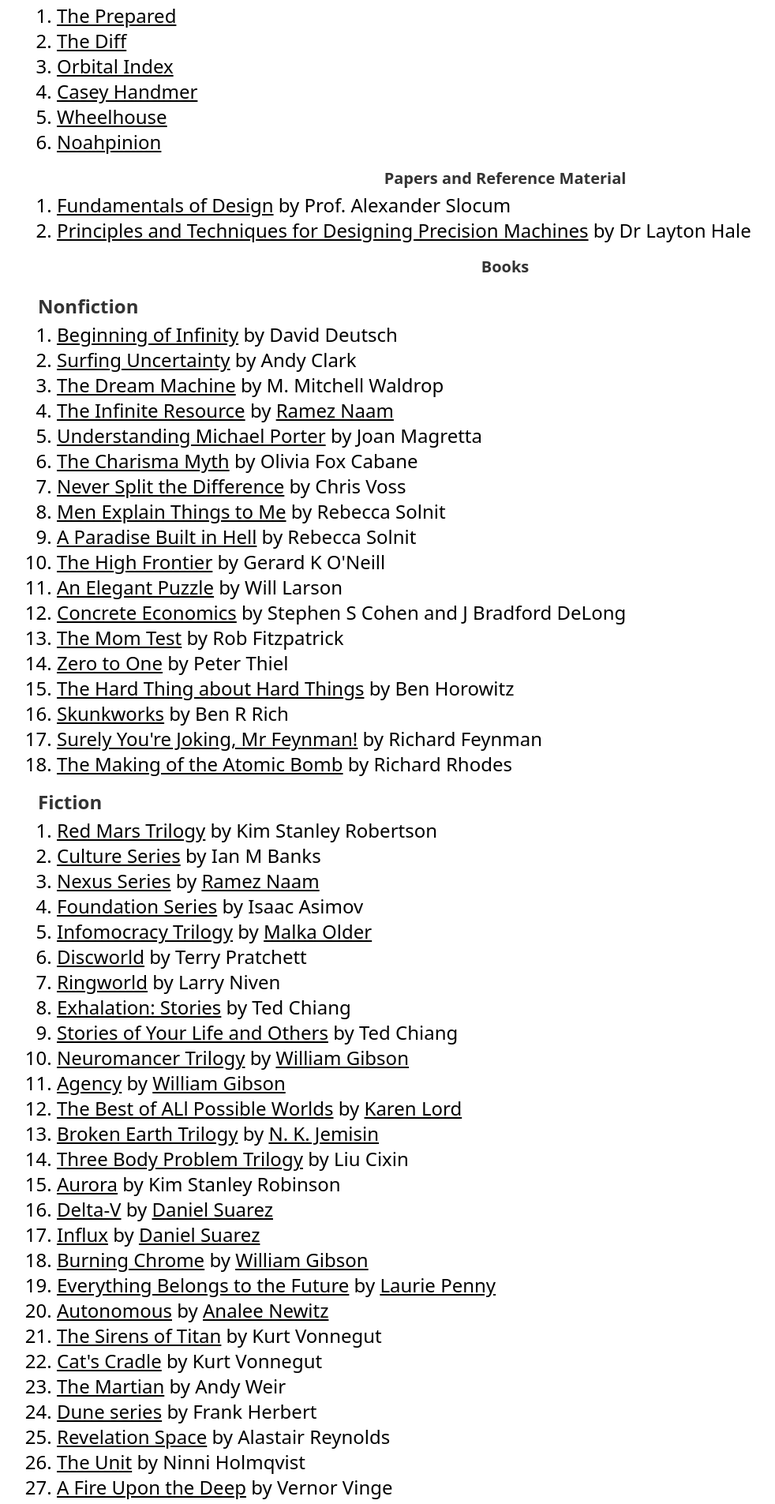
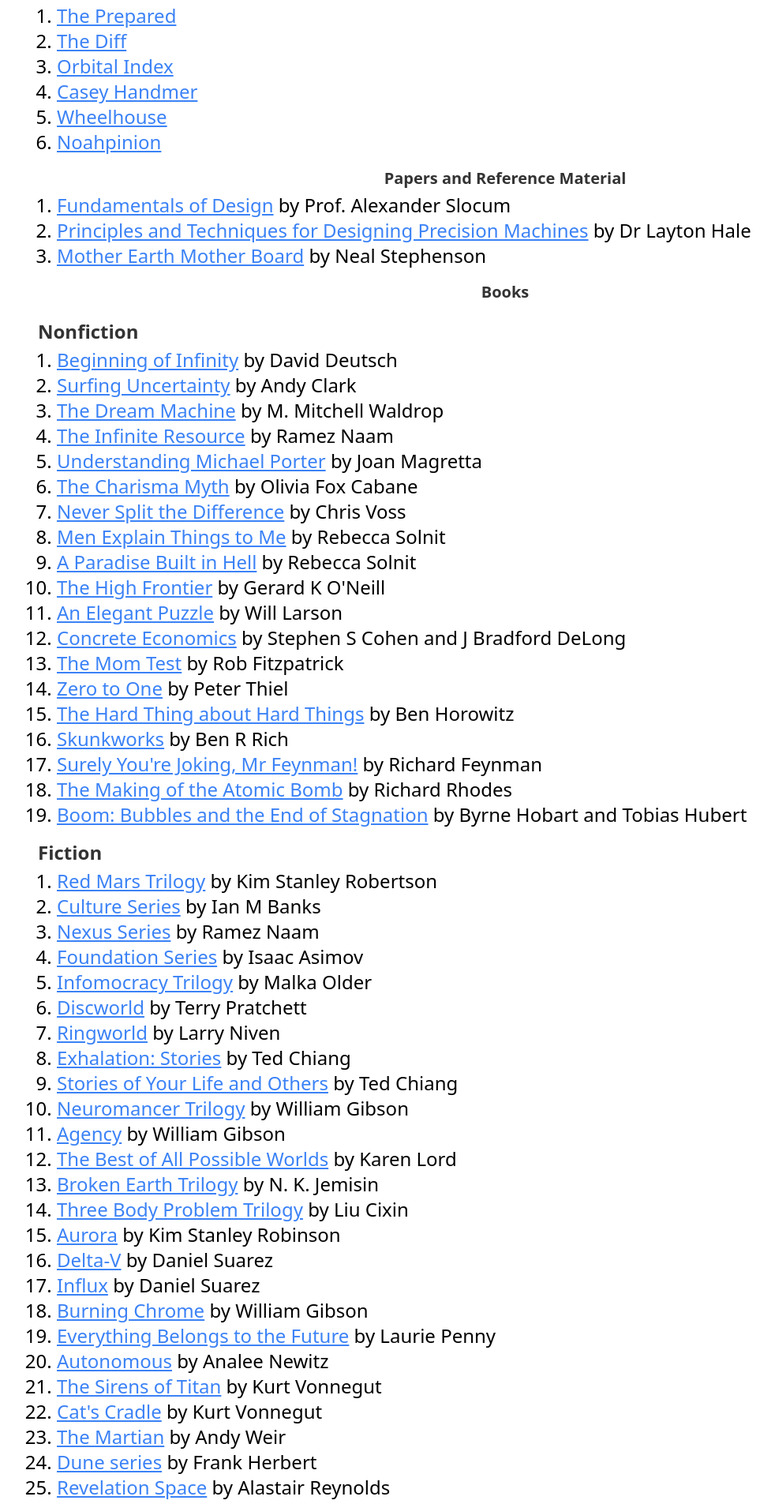
Before and after one commit to nick-parker/nickparkerco, a Next.js app: page /info-diet in a window 1280 px wide. Shown: the part 444-2349 px from the top of the page at 79% size, without its empty margins (0-982 px from the left). Built offline with nearby package versions, Linux system fonts and the light colour scheme.

Commit message:
Fix nav, refactor and expand info-diet, sort exciting tech by date

```diff
--- a/components/nav.js
+++ b/components/nav.js
@@ -8,7 +8,7 @@
 
 export default function Nav() {
   return (
-    <nav className="container mx-auto px-4">
+    <nav className="px-4">
       <div className="flex justify-between items-center p-4 md:text-xl lg:text-2xl">
         <Link href="/">
           Home
--- a/pages/exciting/archimedes-drive.mdx
+++ b/pages/exciting/archimedes-drive.mdx
@@ -1,8 +1,8 @@
 export const metadata = {
     title: "Archimedes Drive",
     date: "2020-06-10",
-    lede: "",
-    thumb: "/images/archimedes.webp",
+    lede: "Gearless gearboxes",
+    thumb: "",
     hidden: false
 }
 
--- a/pages/info-diet.js
+++ b/pages/info-diet.js
@@ -1,6 +1,16 @@
 import BasicPage from '../components/basic-page'
 import Head from 'next/head'
 
+function BookListItem({ href, title, author }) {
+  return (
+    <li>
+      <a href={href} className="text-blue-500 hover:underline">
+        {title}
+      </a>
+      {author && ` by ${author}`}
+    </li>
+  );
+}
 
 export default function InfoDiet() {
   return (
@@ -18,69 +28,78 @@
         are under-rated.
         <h2 className="section-header">Blogs and Newsletters</h2>
         <ul>
-            <li><a href="https://theprepared.org/">The Prepared</a></li>
-            <li><a href="https://diff.substack.com/">The Diff</a></li>
-            <li><a href="https://orbitalindex.com/">Orbital Index</a></li>
-            <li><a href="http://www.caseyhandmer.com/">Casey Handmer</a></li>
-            <li><a href="https://wheelhouse.substack.com/">Wheelhouse</a></li>
-            <li><a href="https://noahpinion.substack.com/">Noahpinion</a></li>
+          <BookListItem href="https://theprepared.org/" title="The Prepared" />
+          <BookListItem href="https://diff.substack.com/" title="The Diff" />
+          <BookListItem href="https://orbitalindex.com/" title="Orbital Index" />
+          <BookListItem href="http://www.caseyhandmer.com/" title="Casey Handmer" />
+          <BookListItem href="https://wheelhouse.substack.com/" title="Wheelhouse" />
+          <BookListItem href="https://noahpinion.substack.com/" title="Noahpinion" />
        </ul>
         <h2 className="section-header">Papers and Reference Material</h2>
         <ul>
-            <li><a href="https://web.mit.edu/2.75/fundamentals/FUNdaMENTALS.html" >Fundamentals of Design</a> by Prof. Alexander Slocum</li>
-            <li><a href="https://dspace.mit.edu/handle/1721.1/9414">Principles and Techniques for Designing Precision Machines</a> by Dr Layton Hale</li>
+          <BookListItem href="https://web.mit.edu/2.75/fundamentals/FUNdaMENTALS.html" title="Fundamentals of Design" author="Prof. Alexander Slocum" />
+          <BookListItem href="https://dspace.mit.edu/handle/1721.1/9414" title="Principles and Techniques for Designing Precision Machines" author="Dr Layton Hale" />
+          <BookListItem href="https://www.wired.com/1996/12/ffglass/" title="Mother Earth Mother Board" author="Neal Stephenson" />
         </ul>
         <h2 className="section-header">Books</h2>
         <h3 className="section-header sm:text-xl md:text-2xl">Nonfiction</h3>
         <ul>
-            <li><a href="https://www.amazon.com/Beginning-Infinity-Explanations-Transform-World/dp/0143121359">Beginning of Infinity</a> by David Deutsch</li>
-            <li><a href="https://www.amazon.com/Surfing-Uncertainty-Prediction-Action-Embodied/dp/0190217014">Surfing Uncertainty</a> by Andy Clark</li>
-            <li><a href="https://www.amazon.com/Dream-Machine-M-Mitchell-Waldrop/dp/1732265119">The Dream Machine</a> by M. Mitchell Waldrop</li>
-            <li><a href="https://www.amazon.com/Infinite-Resource-Power-Finite-Planet/dp/161168255X">The Infinite Resource</a> by <a href="https://twitter.com/ramez">Ramez Naam</a></li>
-            <li><a href="https://www.amazon.com/Understanding-Michael-Porter-Essential-Competition-ebook/dp/B005OVTMAY">Understanding Michael Porter</a> by Joan Magretta</li>
-            <li><a href="https://www.amazon.com/Charisma-Myth-Science-Personal-Magnetism-ebook/dp/B005GSZZ24">The Charisma Myth</a> by Olivia Fox Cabane</li>
-            <li><a href="https://www.amazon.com/Never-Split-Difference-Negotiating-Depended-ebook/dp/B014DUR7L2">Never Split the Difference</a> by Chris Voss</li>
-            <li><a href="https://www.amazon.com/Men-Explain-Things-Rebecca-Solnit-ebook/dp/B00IWGQ8PU">Men Explain Things to Me</a> by Rebecca Solnit</li>
-            <li><a href="https://www.amazon.com/Paradise-Built-Hell-Extraordinary-Communities-ebook/dp/B003XQEVLM">A Paradise Built in Hell</a> by Rebecca Solnit</li>
-            <li><a href="https://www.amazon.com/High-Frontier-Human-Colonies-Space/dp/1686872720">The High Frontier</a> by Gerard K O'Neill</li>
-            <li><a href="https://www.amazon.com/Elegant-Puzzle-Systems-Engineering-Management-ebook/dp/B07QYCHJ7V">An Elegant Puzzle</a> by Will Larson</li>
-            <li><a href="https://www.amazon.com/Concrete-Economics-Hamilton-Approach-Economic/dp/1422189813">Concrete Economics</a> by Stephen S Cohen and J Bradford DeLong</li>
-            <li><a href="https://www.amazon.com/Mom-Test-customers-business-everyone-ebook/dp/B01H4G2J1U">The Mom Test</a> by Rob Fitzpatrick</li>
-            <li><a href="https://www.amazon.com/Zero-One-Notes-Startups-Future-ebook/dp/B00J6YBOFQ">Zero to One</a> by Peter Thiel</li>
-            <li><a href="https://www.amazon.com/Hard-Thing-About-Things-Building-ebook/dp/B00DQ845EA">The Hard Thing about Hard Things</a> by Ben Horowitz</li>
-            <li><a href="https://www.amazon.com/Skunk-Works-Personal-Memoir-Lockheed-ebook/dp/B00A2DIW3C">Skunkworks</a> by Ben R Rich</li>
-            <li><a href="https://www.amazon.com/Surely-Youre-Joking-Mr-Feynman-ebook/dp/B003V1WXKU">Surely You're Joking, Mr Feynman!</a> by Richard Feynman</li>
-            <li><a href="https://www.amazon.com/Making-Atomic-Bomb-Richard-Rhodes-ebook/dp/B008TRU7SQ">The Making of the Atomic Bomb</a> by Richard Rhodes</li>
+          <BookListItem href="https://www.amazon.com/Beginning-Infinity-Explanations-Transform-World/dp/0143121359" title="Beginning of Infinity" author="David Deutsch" />
+          <BookListItem href="https://www.amazon.com/Surfing-Uncertainty-Prediction-Action-Embodied/dp/0190217014" title="Surfing Uncertainty" author="Andy Clark" />
+          <BookListItem href="https://www.amazon.com/Dream-Machine-M-Mitchell-Waldrop/dp/1732265119" title="The Dream Machine" author="M. Mitchell Waldrop" />
+          <BookListItem href="https://www.amazon.com/Infinite-Resource-Power-Finite-Planet/dp/161168255X" title="The Infinite Resource" author="Ramez Naam" />
+          <BookListItem href="https://www.amazon.com/Understanding-Michael-Porter-Essential-Competition-ebook/dp/B005OVTMAY" title="Understanding Michael Porter" author="Joan Magretta" />
+          <BookListItem href="https://www.amazon.com/Charisma-Myth-Science-Personal-Magnetism-ebook/dp/B005GSZZ24" title="The Charisma Myth" author="Olivia Fox Cabane" />
+          <BookListItem href="https://www.amazon.com/Never-Split-Difference-Negotiating-Depended-ebook/dp/B014DUR7L2" title="Never Split the Difference" author="Chris Voss" />
+          <BookListItem href="https://www.amazon.com/Men-Explain-Things-Rebecca-Solnit-ebook/dp/B00IWGQ8PU" title="Men Explain Things to Me" author="Rebecca Solnit" />
+          <BookListItem href="https://www.amazon.com/Paradise-Built-Hell-Extraordinary-Communities-ebook/dp/B003XQEVLM" title="A Paradise Built in Hell" author="Rebecca Solnit" />
+          <BookListItem href="https://www.amazon.com/High-Frontier-Human-Colonies-Space/dp/1686872720" title="The High Frontier" author="Gerard K O'Neill" />
+          <BookListItem href="https://www.amazon.com/Elegant-Puzzle-Systems-Engineering-Management-ebook/dp/B07QYCHJ7V" title="An Elegant Puzzle" author="Will Larson" />
+          <BookListItem href="https://www.amazon.com/Concrete-Economics-Hamilton-Approach-Economic/dp/1422189813" title="Concrete Economics" author="Stephen S Cohen and J Bradford DeLong" />
+          <BookListItem href="https://www.amazon.com/Mom-Test-customers-business-everyone-ebook/dp/B01H4G2J1U" title="The Mom Test" author="Rob Fitzpatrick" />
+          <BookListItem href="https://www.amazon.com/Zero-One-Notes-Startups-Future-ebook/dp/B00J6YBOFQ" title="Zero to One" author="Peter Thiel" />
+          <BookListItem href="https://www.amazon.com/Hard-Thing-About-Things-Building-ebook/dp/B00DQ845EA" title="The Hard Thing about Hard Things" author="Ben Horowitz" />
+          <BookListItem href="https://www.amazon.com/Skunk-Works-Personal-Memoir-Lockheed-ebook/dp/B00A2DIW3C" title="Skunkworks" author="Ben R Rich" />
+          <BookListItem href="https://www.amazon.com/Surely-Youre-Joking-Mr-Feynman-ebook/dp/B003V1WXKU" title="Surely You're Joking, Mr Feynman!" author="Richard Feynman" />
+          <BookListItem href="https://www.amazon.com/Making-Atomic-Bomb-Richard-Rhodes-ebook/dp/B008TRU7SQ" title="The Making of the Atomic Bomb" author="Richard Rhodes" />
+          <BookListItem href="https://www.amazon.com/Boom-Bubbles-Stagnation-Byrne-Hobart/dp/1953953476" title="Boom: Bubbles and the End of Stagnation" author="Byrne Hobart and Tobias Hubert" />
+
         </ul>
         <h3 className="section-header sm:text-xl md:text-2xl">Fiction</h3>
         <ul>
-            <li><a href="https://www.amazon.com/Red-Mars-Trilogy-Book-ebook/dp/B000QCS914">Red Mars Trilogy</a> by Kim Stanley Robertson</li>
-            <li><a href="https://www.amazon.com/Player-Games-Culture-Novel-Book-ebook/dp/B002WM3HC2">Culture Series</a> by Ian M Banks</li>
-            <li><a href="https://www.amazon.com/Nexus-Trilogy-Book-1-ebook/dp/B00TOZI7FM">Nexus Series</a> by <a href="https://twitter.com/ramez">Ramez Naam</a></li>
-            <li><a href="https://www.amazon.com/Foundation-Isaac-Asimov-ebook/dp/B000FC1PWA">Foundation Series</a> by Isaac Asimov</li>
-            <li><a href="https://www.amazon.com/Infomocracy-Book-One-Centenal-Cycle-ebook/dp/B0151U75ME">Infomocracy Trilogy</a> by <a href="https://twitter.com/m_older">Malka Older</a></li>
-            <li><a href="https://www.amazon.com/Color-Magic-Novel-Discworld-ebook/dp/B000W9399S">Discworld</a> by Terry Pratchett</li>
-            <li><a href="https://www.amazon.com/Ringworld-Larry-Niven-ebook/dp/B01513ZIL6">Ringworld</a> by Larry Niven</li>
-            <li><a href="https://www.amazon.com/Exhalation-Stories-Ted-Chiang-ebook/dp/B07GD46PQZ">Exhalation: Stories</a> by Ted Chiang</li>
-            <li><a href="https://www.amazon.com/Exhalation-Stories-Ted-Chiang-ebook/dp/B07GD46PQZ">Stories of Your Life and Others</a> by Ted Chiang</li>
-            <li><a href="https://www.amazon.com/Neuromancer-Sprawl-Trilogy-William-Gibson-ebook/dp/B000O76ON6">Neuromancer Trilogy</a> by <a href="https://twitter.com/GreatDismal">William Gibson</a></li>
-            <li><a href="https://www.amazon.com/Agency-William-Gibson-ebook/dp/B072NXSB14">Agency</a> by <a href="https://twitter.com/GreatDismal">William Gibson</a></li>
-            <li><a href="https://www.amazon.com/Best-All-Possible-Worlds-Novel-ebook/dp/B009CE5Z2I">The Best of ALl Possible Worlds</a> by <a href="https://twitter.com/drkarenlord">Karen Lord</a></li>
-            <li><a href="https://www.amazon.com/Fifth-Season-Broken-Earth-Book-ebook/dp/B00H25FCSQ">Broken Earth Trilogy</a> by <a href="https://twitter.com/nkjemisin">N. K. Jemisin</a></li>
-            <li><a href="https://www.amazon.com/Three-Body-Problem-Remembrance-Earths-Past-ebook/dp/B00IQO403K">Three Body Problem Trilogy</a> by Liu Cixin</li>
-            <li><a href="https://www.amazon.com/Aurora-Kim-Stanley-Robinson-ebook/dp/B00NERQRPI">Aurora</a> by Kim Stanley Robinson</li>
-            <li><a href="https://www.amazon.com/Delta-v-Daniel-Suarez-ebook/dp/B07FLX8V84">Delta-V</a> by <a href="https://twitter.com/itsDanielSuarez">Daniel Suarez</a></li>
-            <li><a href="https://www.amazon.com/Influx-Daniel-Suarez-ebook/dp/B00DMCPOBI">Influx</a> by <a href="https://twitter.com/itsDanielSuarez">Daniel Suarez</a></li>
-            <li><a href="https://www.amazon.com/Burning-Chrome-William-Gibson-ebook/dp/B00ICMWZH4">Burning Chrome</a> by <a href="https://twitter.com/GreatDismal">William Gibson</a></li>
-            <li><a href="https://www.amazon.com/Everything-Belongs-Future-Laurie-Penny-ebook/dp/B01BBX5WFM">Everything Belongs to the Future</a> by <a href="https://twitter.com/PennyRed">Laurie Penny</a></li>
-            <li><a href="https://www.amazon.com/Autonomous-Novel-Annalee-Newitz-ebook/dp/B01N4P14CI">Autonomous</a> by <a href="https://twitter.com/annaleen">Analee Newitz</a></li>
-            <li><a href="https://www.amazon.com/Sirens-Titan-Novel-Kurt-Vonnegut-ebook/dp/B0012RMVCK">The Sirens of Titan</a> by Kurt Vonnegut</li>
-            <li><a href="https://www.amazon.com/Cats-Cradle-Novel-Kurt-Vonnegut-ebook/dp/B000SEH13C">Cat's Cradle</a> by Kurt Vonnegut</li>
-            <li><a href="https://www.amazon.com/Martian-Novel-Andy-Weir-ebook/dp/B00EMXBDMA">The Martian</a> by Andy Weir</li>
-            <li><a href="https://www.amazon.com/Dune-Frank-Herbert-ebook/dp/B00B7NPRY8">Dune series</a> by Frank Herbert</li>
-            <li><a href="https://www.amazon.com/Revelation-Space-Inhibitor-Trilogy-Book-ebook/dp/B0819W19WD">Revelation Space</a> by Alastair Reynolds</li>
-            <li><a href="https://www.amazon.com/Unit-Ninni-Holmqvist-ebook/dp/B002CFQ6UO">The Unit</a> by Ninni Holmqvist</li>
-            <li><a href='https://www.amazon.com/Fire-Upon-Deep-Zones-Thought-ebook/dp/B000FBJAGO/'>A Fire Upon the Deep</a> by Vernor Vinge</li>
+          <BookListItem href="https://www.amazon.com/Red-Mars-Trilogy-Book-ebook/dp/B000QCS914" title="Red Mars Trilogy" author="Kim Stanley Robertson" />
+          <BookListItem href="https://www.amazon.com/Player-Games-Culture-Novel-Book-ebook/dp/B002WM3HC2" title="Culture Series" author="Ian M Banks" />
+          <BookListItem href="https://www.amazon.com/Nexus-Trilogy-Book-1-ebook/dp/B00TOZI7FM" title="Nexus Series" author="Ramez Naam" />
+          <BookListItem href="https://www.amazon.com/Foundation-Isaac-Asimov-ebook/dp/B000FC1PWA" title="Foundation Series" author="Isaac Asimov" />
+          <BookListItem href="https://www.amazon.com/Infomocracy-Book-One-Centenal-Cycle-ebook/dp/B0151U75ME" title="Infomocracy Trilogy" author="Malka Older" />
+          <BookListItem href="https://www.amazon.com/Color-Magic-Novel-Discworld-ebook/dp/B000W9399S" title="Discworld" author="Terry Pratchett" />
+          <BookListItem href="https://www.amazon.com/Ringworld-Larry-Niven-ebook/dp/B01513ZIL6" title="Ringworld" author="Larry Niven" />
+          <BookListItem href="https://www.amazon.com/Exhalation-Stories-Ted-Chiang-ebook/dp/B07GD46PQZ" title="Exhalation: Stories" author="Ted Chiang" />
+          <BookListItem href="https://www.amazon.com/Exhalation-Stories-Ted-Chiang-ebook/dp/B07GD46PQZ" title="Stories of Your Life and Others" author="Ted Chiang" />
+          <BookListItem href="https://www.amazon.com/Neuromancer-Sprawl-Trilogy-William-Gibson-ebook/dp/B000O76ON6" title="Neuromancer Trilogy" author="William Gibson" />
+          <BookListItem href="https://www.amazon.com/Agency-William-Gibson-ebook/dp/B072NXSB14" title="Agency" author="William Gibson" />
+          <BookListItem href="https://www.amazon.com/Best-All-Possible-Worlds-Novel-ebook/dp/B009CE5Z2I" title="The Best of All Possible Worlds" author="Karen Lord" />
+          <BookListItem href="https://www.amazon.com/Fifth-Season-Broken-Earth-Book-ebook/dp/B00H25FCSQ" title="Broken Earth Trilogy" author="N. K. Jemisin" />
+          <BookListItem href="https://www.amazon.com/Three-Body-Problem-Remembrance-Earths-Past-ebook/dp/B00IQO403K" title="Three Body Problem Trilogy" author="Liu Cixin" />
+          <BookListItem href="https://www.amazon.com/Aurora-Kim-Stanley-Robinson-ebook/dp/B00NERQRPI" title="Aurora" author="Kim Stanley Robinson" />
+          <BookListItem href="https://www.amazon.com/Delta-v-Daniel-Suarez-ebook/dp/B07FLX8V84" title="Delta-V" author="Daniel Suarez" />
+          <BookListItem href="https://www.amazon.com/Influx-Daniel-Suarez-ebook/dp/B00DMCPOBI" title="Influx" author="Daniel Suarez" />
+          <BookListItem href="https://www.amazon.com/Burning-Chrome-William-Gibson-ebook/dp/B00ICMWZH4" title="Burning Chrome" author="William Gibson" />
+          <BookListItem href="https://www.amazon.com/Everything-Belongs-Future-Laurie-Penny-ebook/dp/B01BBX5WFM" title="Everything Belongs to the Future" author="Laurie Penny" />
+          <BookListItem href="https://www.amazon.com/Autonomous-Novel-Annalee-Newitz-ebook/dp/B01N4P14CI" title="Autonomous" author="Analee Newitz" />
+          <BookListItem href="https://www.amazon.com/Sirens-Titan-Novel-Kurt-Vonnegut-ebook/dp/B0012RMVCK" title="The Sirens of Titan" author="Kurt Vonnegut" />
+          <BookListItem href="https://www.amazon.com/Cats-Cradle-Novel-Kurt-Vonnegut-ebook/dp/B000SEH13C" title="Cat's Cradle" author="Kurt Vonnegut" />
+          <BookListItem href="https://www.amazon.com/Martian-Novel-Andy-Weir-ebook/dp/B00EMXBDMA" title="The Martian" author="Andy Weir" />
+          <BookListItem href="https://www.amazon.com/Dune-Frank-Herbert-ebook/dp/B00B7NPRY8" title="Dune series" author="Frank Herbert" />
+          <BookListItem href="https://www.amazon.com/Revelation-Space-Inhibitor-Trilogy-Book-ebook/dp/B0819W19WD" title="Revelation Space" author="Alastair Reynolds" />
+          <BookListItem href="https://www.amazon.com/Unit-Ninni-Holmqvist-ebook/dp/B002CFQ6UO" title="The Unit" author="Ninni Holmqvist" />
+          <BookListItem href="https://www.amazon.com/Fire-Upon-Deep-Zones-Thought-ebook/dp/B000FBJAGO/" title="A Fire Upon the Deep" author="Vernor Vinge" />
+          <BookListItem href="https://www.amazon.com/Diamond-Age-Illustrated-Primer-Spectra-ebook/dp/B000FBJCKI" title="The Diamond Age" author="Neal Stephenson" />
+          <BookListItem href="https://www.amazon.com/Fine-Structure-Sam-Hughes-ebook/dp/B07DW2PMS6" title="Fine Structure" author="qntm" />
+          <BookListItem href="https://www.amazon.com/Ra-Sam-Hughes-ebook/dp/B07L9KLYPK" title="Ra" author="qntm" />
+
+
+
         </ul>
       </div>
     </BasicPage>
```
Also changed, not shown: pages/exciting/index.js (+10 -6 lines). Lines whose indentation alone changed are shown as unchanged.
